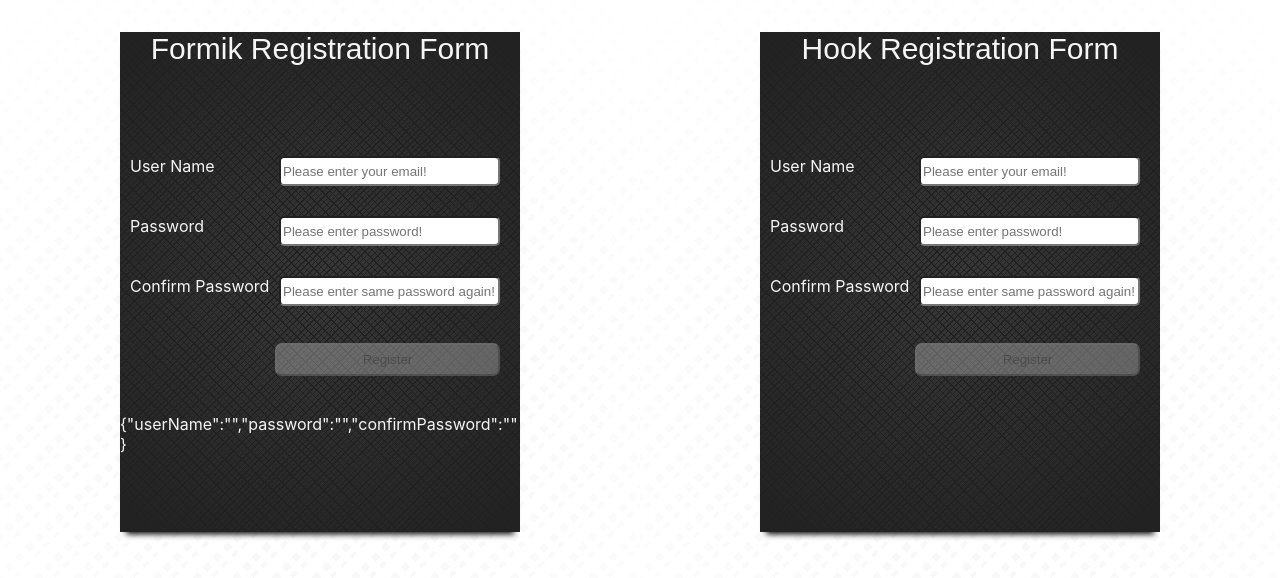
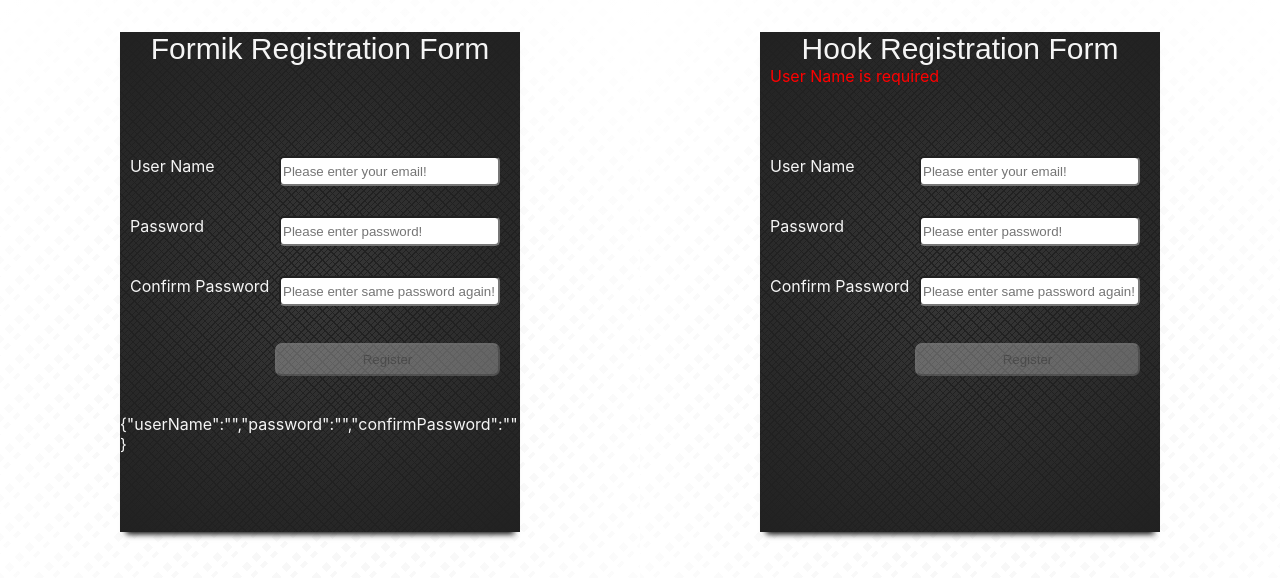
Before and after one commit to amitinngp/RegistrationForm, a React (Create React App) app in the folder registration-form/: page / in a window 1280 px wide. Shown: the top 578 px of the page. Built offline with nearby package versions, Linux system fonts and the light colour scheme.

Commit message:
Refactoring code removed onBlur

```diff
--- a/registration-form/src/Components/RegistrationForm.js
+++ b/registration-form/src/Components/RegistrationForm.js
@@ -3,7 +3,11 @@
 import Validators from "./Validators";
 
 const RegistrationForm = () => {
-  const { values, handleChange, handleSubmit, errors ,handleBlur,isRegistered ,dirtyCheck,isValid} = useRegistrationFrom(
+  // const { values, handleChange, handleSubmit, errors ,handleBlur,isRegistered ,dirtyCheck,isValid} = useRegistrationFrom(
+  //   registration,
+  //   Validators
+  // );
+  const { values, handleChange,handleSubmit, errors ,isValid} = useRegistrationFrom(
     registration,
     Validators
   );
@@ -29,7 +33,6 @@
             type="text"
             name="userName"
             onChange={handleChange}
-            onBlur={handleBlur}
             value={values.userName || ""}
             placeholder="Please enter your email!"
             required
@@ -42,10 +45,9 @@
           <div className="field">
           <input
             className="formInput"
-            type="password"
+            type="text"
             name="password"
             onChange={handleChange}
-            onBlur={handleBlur}
             value={values.password || ""}
             placeholder="Please enter password!"
             required
@@ -57,10 +59,9 @@
           <div className="field">
           <input
             className="formInput"
-            type="password"
+            type="text"
             name="confirmPassword"
             onChange={handleChange}
-            onBlur={handleBlur}
             value={values.confirmPassword || ""}
             placeholder="Please enter same password again!"
             required
--- a/registration-form/src/Components/UseRegistrationFrom.js
+++ b/registration-form/src/Components/UseRegistrationFrom.js
@@ -6,7 +6,6 @@
     const [values, setValues] = useState({});
     const [errors, setError] = useState({});
     const [isRegistered, setFormRegistered] = useState(false);
-    const [dirtyCheck, setdirtyCheck] = useState({});
     const [isValid, setValidate] = useState(false);
 
     const handleChange = (event) => {
@@ -24,16 +23,15 @@
         setError(validationOf(values));
     }
 
-    const handleBlur = (event) => {
-        setdirtyCheck({...dirtyCheck,[event.target.name]:event.target.value});
-        if(Object.keys(dirtyCheck).length > 2 && Object.keys(errors).length===0){
-            setValidate(true);
-        }
-        setFormRegistered(false);
+    useEffect(() => {
+        setValues(()=> values);
+        setFormRegistered(true);
         setError(validationOf(values));
-    }
+    },[values]);
+
     useEffect(() => {
         if (Object.keys(errors).length === 0 && isRegistered) {
+            setValidate(true)
             registration();
         }
       }, [errors, isRegistered ,registration]);
@@ -42,9 +40,6 @@
         handleChange,
         handleSubmit,
         errors,
-        handleBlur,
-        isRegistered,
-        dirtyCheck,
         isValid
       }
 }
```
